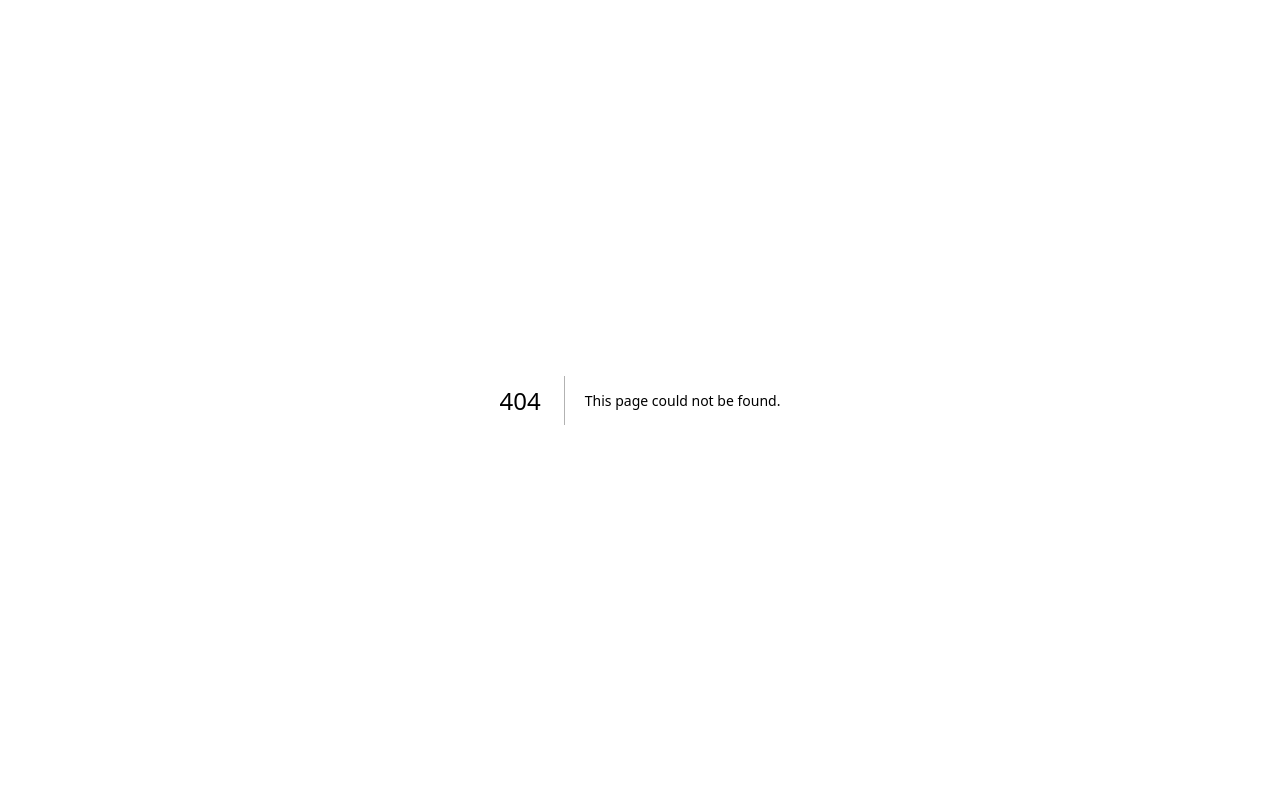
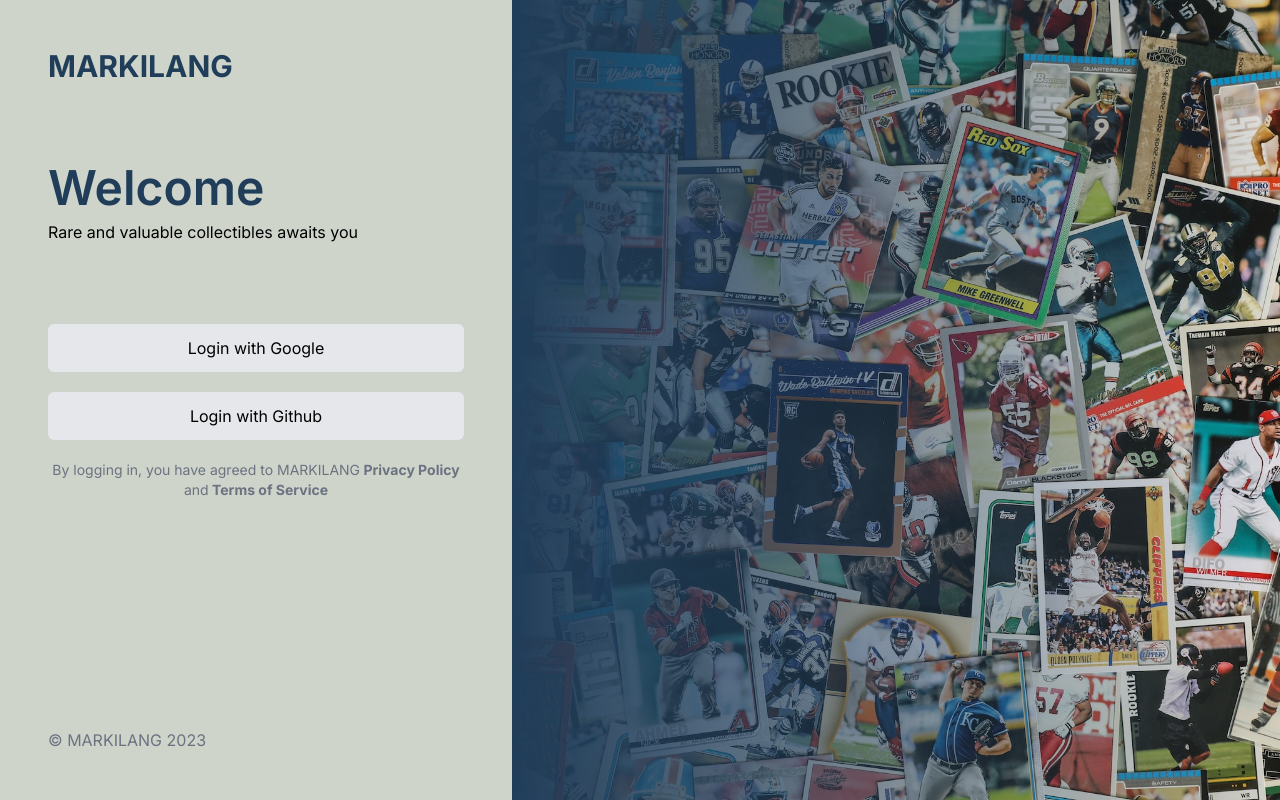
Before and after one commit to revou-fsse-1/w24-group-final-group-2, a Next.js app: page /login in a window 1280 px wide. Before the commit this address had no page. Built offline with nearby package versions, Linux system fonts and the light colour scheme.

Commit message:
Create login page

```diff
--- /dev/null
+++ b/src/app/login/page.tsx
@@ -0,0 +1,50 @@
+import Image from "next/image";
+import bacgkroundImg from "../../../public/assets/backgroundImg-auth.jpg";
+
+export default function page() {
+  return (
+    <section className="min-h-screen flex bg-[#CFD4CB]">
+      <div className="flex flex-col justify-between p-8 sm:w-2/3 sm:p-12 lg:max-w-lg">
+        <div className="flex flex-col gap-20">
+          <div>
+            <span className="text-3xl font-bold text-[#203D59]">MARKILANG</span>
+          </div>
+
+          <div className="flex flex-col gap-2">
+            <h2 className="text-4xl font-semibold text-[#203D59] sm:text-5xl">
+              Welcome
+            </h2>
+            <p>Rare and valuable collectibles awaits you</p>
+          </div>
+
+          <div className="flex flex-col items-center gap-5 text-center">
+            <button className="w-full px-4 py-3 bg-gray-200 rounded-md">
+              Login with Google
+            </button>
+            <button className="w-full px-4 py-3 bg-gray-200 rounded-md">
+              Login with Github
+            </button>
+            <p className="text-sm text-gray-500">
+              By logging in, you have agreed to MARKILANG
+              <strong> Privacy Policy</strong> and
+              <strong> Terms of Service</strong>
+            </p>
+          </div>
+        </div>
+
+        <div className="justify-self-end text-gray-500">
+          <span>© MARKILANG 2023</span>
+        </div>
+      </div>
+
+      <div className="hidden items-center relative sm:flex sm:w-2/3 lg:w-full">
+        <Image
+          src={bacgkroundImg}
+          alt="illustration one"
+          className="h-full object-cover"
+        />
+        <div className="w-full h-full absolute bg-gradient-to-r from-[#203D59]"></div>
+      </div>
+    </section>
+  );
+}
```
Also changed, not shown: public/assets/backgroundImg-auth.jpg (added).
